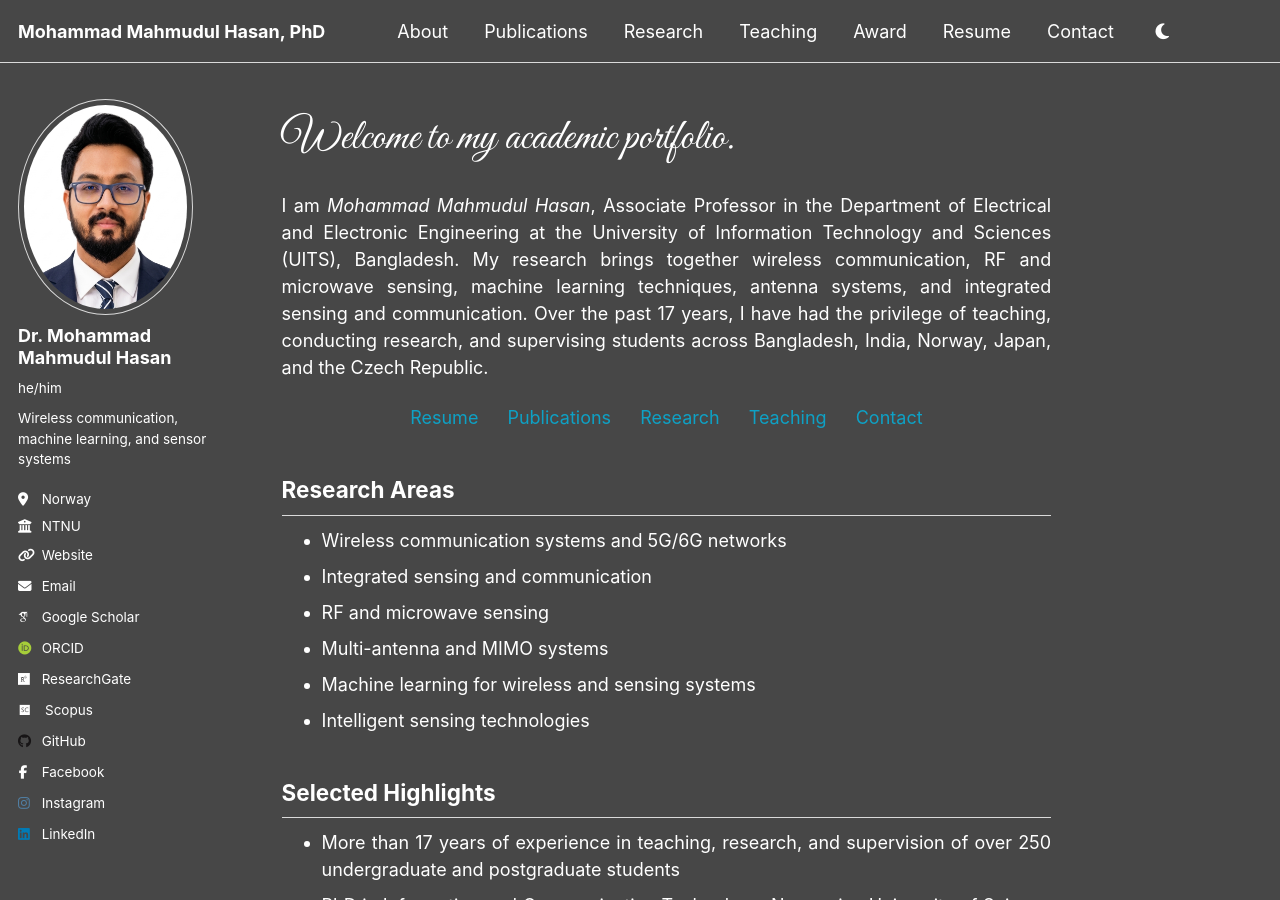
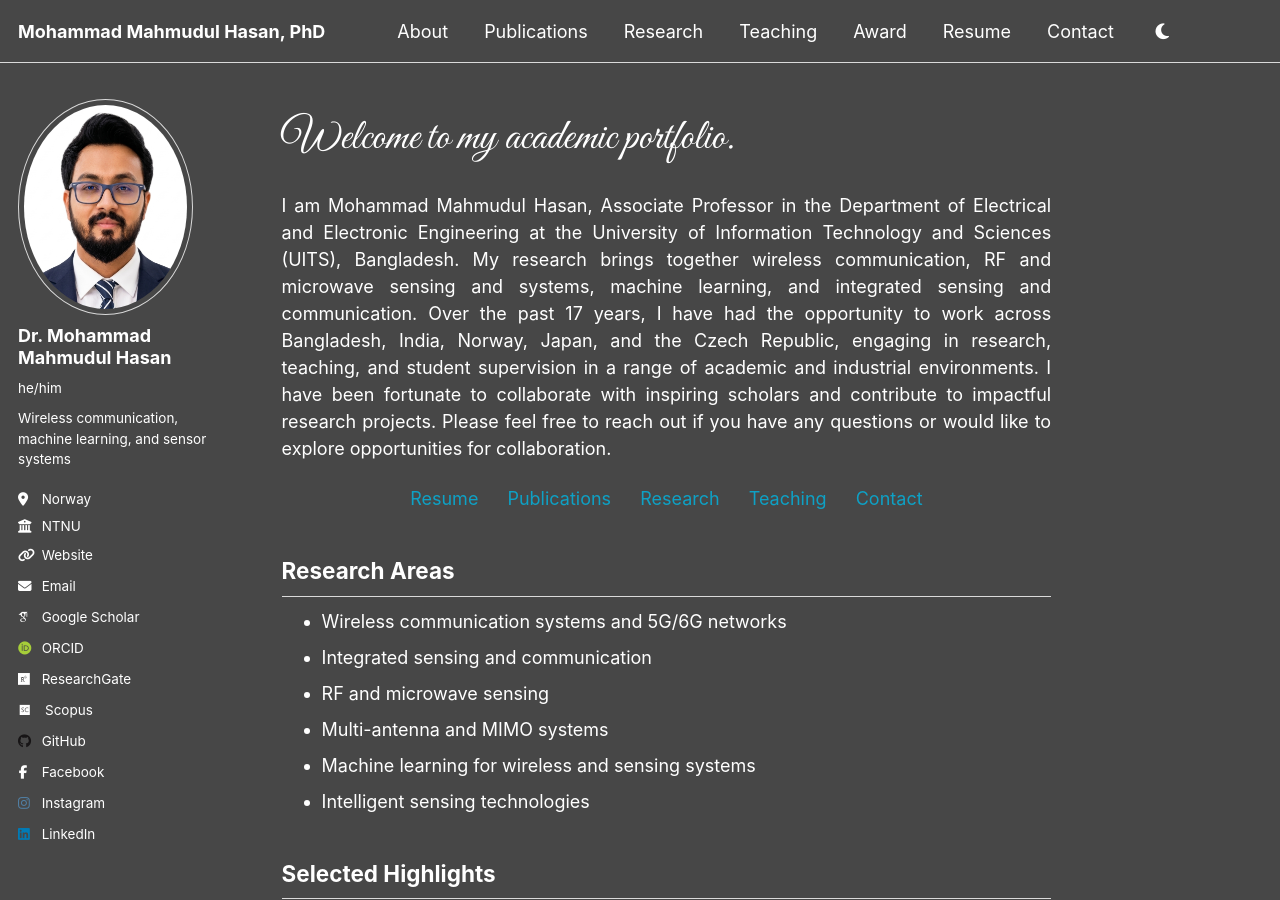
Before and after one commit to dearmahmud/dearmahmud.github.io, a Jekyll site: the page built from _pages/about.md, in a window 1280 px wide and 900 px high. Built offline with Jekyll 4.4.1, drawn with Linux system fonts in a browser that asks for light colours; some web fonts are replaced.

Commit message:
Update about.md

```diff
--- a/_pages/about.md
+++ b/_pages/about.md
@@ -15,8 +15,7 @@ Welcome to my academic portfolio.
 </span>
 
 <br><br>
-
-I am <em>Mohammad Mahmudul Hasan</em>, Associate Professor in the Department of Electrical and Electronic Engineering at the University of Information Technology and Sciences (UITS), Bangladesh. My research brings together wireless communication, RF and microwave sensing, machine learning techniques, antenna systems, and integrated sensing and communication. Over the past 17 years, I have had the privilege of teaching, conducting research, and supervising students across Bangladesh, India, Norway, Japan, and the Czech Republic.
+I am Mohammad Mahmudul Hasan, Associate Professor in the Department of Electrical and Electronic Engineering at the University of Information Technology and Sciences (UITS), Bangladesh. My research brings together wireless communication, RF and microwave sensing and systems, machine learning, and integrated sensing and communication. Over the past 17 years, I have had the opportunity to work across Bangladesh, India, Norway, Japan, and the Czech Republic, engaging in research, teaching, and student supervision in a range of academic and industrial environments. I have been fortunate to collaborate with inspiring scholars and contribute to impactful research projects. Please feel free to reach out if you have any questions or would like to explore opportunities for collaboration.
 </p>
 
 <div style="margin-top: 20px; margin-bottom: 20px; text-align: center;">
```
